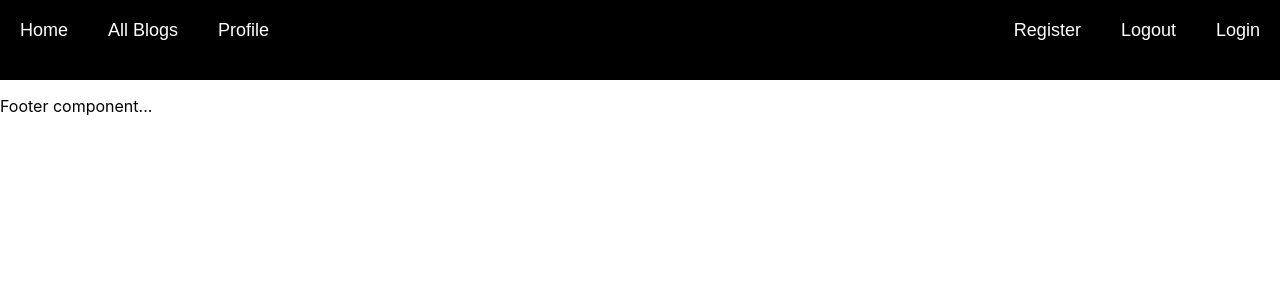
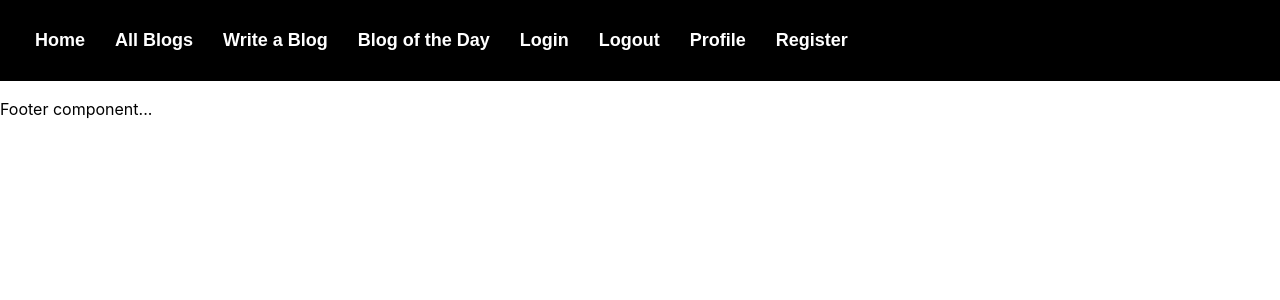
Before and after one commit to anishasharma-web/anisha, a React (Create React App) app: page /register in a window 1280 px wide. Shown: the top 300 px of the page. Built offline with nearby package versions, Linux system fonts and the light colour scheme.

Commit message:
Renu added writer details and comments and css

```diff
--- a/src/components/BlogDetails.js
+++ b/src/components/BlogDetails.js
@@ -1,39 +1,162 @@
-import { useState , useEffect} from "react";
+import { useState, useEffect } from "react";
 import { useParams } from "react-router";
 import '../styles/BlogDetails.css';
-// import { Routes, Route, useParams } from 'react-router-dom';
-
 
 const BlogDetails = () => {
+    const blogParam = useParams();
+    const [blog, setBlog] = useState({});
+    const [comments, setComments] = useState([]);
+    const [writerDetails, setWriterDetails] = useState({}); // State to store writer details
 
-    const blogParam = useParams();
-    const [blog, setBlog] = useState([]);
     useEffect(() => {
+        // Fetch blog details
         fetch(`https://jsonplaceholder.typicode.com/posts/${blogParam.id}`)
             .then((response) => response.json())
             .then((data) => {
                 setBlog(data);
             })
             .catch((error) => {
-                console.error("Error fetching data:", error);
+                console.error("Error fetching blog data:", error);
             });
-    }, []);
+
+        // Fetch comments
+        fetch(`https://jsonplaceholder.typicode.com/comments?postId=${blogParam.id}`)
+            .then((response) => response.json())
+            .then((data) => {
+                setComments(data);
+            })
+            .catch((error) => {
+                console.error("Error fetching comments:", error);
+            });
+
+        // Fetch writer details
+        fetch(`https://jsonplaceholder.typicode.com/users/${blog.userId}`)
+            .then((response) => response.json())
+            .then((data) => {
+                setWriterDetails(data);
+            })
+            .catch((error) => {
+                console.error("Error fetching writer details:", error);
+            });
+    }, [blogParam.id, blog.userId]);
 
     return (
         <div className="blog-details">
-           <h1>Blog Details</h1>
-           <p>Posted By: {}</p>
-           <p>Email:{}</p>
-           <p>{blog.title}</p>
-           <p>{blog.body}{blog.body}{blog.body}{blog.body}{blog.body}{blog.body}{blog.body}{blog.body}{blog.body}{blog.body}</p>
-           <h4>Comments:</h4>
-           <br/><br/><br/><br/><br/><br/><br/><br/><br/><br/><br/><br/><br/>
+            <h1>Blog Details</h1>
+            <p><b>Posted By: </b>{writerDetails.name}</p>
+            <p><b>Email: </b>{writerDetails.email}</p>
+            <p>{blog.title}</p>
+            <p>{blog.body}</p>
+            <h4>Comments:</h4>
+            <ul>
+                {comments.map((comment, index) => (
+                    <li key={index}>
+                        <p><b>Name:</b> {comment.name}</p>
+                        {/* <p>Email: {comment.email}</p> */}
+                        <p><b>Comment:</b> {comment.body}</p>
+                    </li>
+                ))}
+            </ul>
         </div>
     );
-
 };
 
 export default BlogDetails;
+
+
+
+
+// import { useState, useEffect } from "react";
+// import { useParams } from "react-router";
+// import '../styles/BlogDetails.css';
+
+// const BlogDetails = () => {
+//     const blogParam = useParams();
+//     const [blog, setBlog] = useState({});
+//     const [comments, setComments] = useState([]);
+
+//     useEffect(() => {
+//         // Fetch blog details
+//         fetch(`https://jsonplaceholder.typicode.com/posts/${blogParam.id}`)
+//             .then((response) => response.json())
+//             .then((data) => {
+//                 setBlog(data);
+//             })
+//             .catch((error) => {
+//                 console.error("Error fetching blog data:", error);
+//             });
+
+//         // Fetch comments
+//         fetch(`https://jsonplaceholder.typicode.com/comments?postId=${blogParam.id}`)
+//             .then((response) => response.json())
+//             .then((data) => {
+//                 setComments(data);
+//             })
+//             .catch((error) => {
+//                 console.error("Error fetching comments:", error);
+//             });
+//     }, [blogParam.id]);
+
+//     return (
+//         <div className="blog-details">
+//             <h1>Blog Details</h1>
+//             <p>Posted By: {blog.userId}</p>
+//             <p>Email: {blog.email}</p>
+//             <p>{blog.title}</p>
+//             <p>{blog.body}</p>
+//             <h4>Comments:</h4>
+//             <ul>
+//                 {comments.map((comment, index) => (
+//                     <li key={index}>
+//                         <p>Name: {comment.name}</p>
+//                         {/* <p>Email: {comment.email}</p> */}
+//                         <p>Comment: {comment.body}</p>
+//                     </li>
+//                 ))}
+//             </ul>
+//         </div>
+//     );
+// };
+
+// export default BlogDetails;
+
+
+// import { useState , useEffect} from "react";
+// import { useParams } from "react-router";
+// import '../styles/BlogDetails.css';
+
+
+
+// const BlogDetails = () => {
+
+//     const blogParam = useParams();
+//     const [blog, setBlog] = useState([]);
+//     useEffect(() => {
+//         fetch(`https://jsonplaceholder.typicode.com/posts/${blogParam.id}`)
+//             .then((response) => response.json())
+//             .then((data) => {
+//                 setBlog(data);
+//             })
+//             .catch((error) => {
+//                 console.error("Error fetching data:", error);
+//             });
+//     }, []);
+
+//     return (
+//         <div className="blog-details">
+//            <h1>Blog Details</h1>
+//            <p>Posted By: {}</p>
+//            <p>Email:{}</p>
+//            <p>{blog.title}</p>
+//            <p>{blog.body}{blog.body}{blog.body}{blog.body}{blog.body}{blog.body}{blog.body}{blog.body}{blog.body}{blog.body}</p>
+//            <h4>Comments:</h4>
+//            <br/><br/><br/><br/><br/><br/><br/><br/><br/><br/><br/><br/><br/>
+//         </div>
+//     );
+
+// };
+
+// export default BlogDetails;
 
 
 // const BlogDetails = () => {
--- a/src/components/BlogList.js
+++ b/src/components/BlogList.js
@@ -27,7 +27,7 @@ const BlogList = () => {
             <div className="list">
             {
                 allBlogList.map((blog, k) => {
-                    return <p obj={blog} key={k}> <Link to={`/BlogDetails/${blog.id}`} className="blog-details">{blog.title} <br /></Link></p>
+                    return <p obj={blog} key={k}> <Link to={`/BlogDetails/${blog.id}`} className="blog-list">{blog.title} <br /></Link></p>
                     // return <p obj={blog} key={k}> <Link to="BlogDetails">{blog.title} <br /></Link></p>
                 })
             }
--- a/src/components/Home.js
+++ b/src/components/Home.js
@@ -5,8 +5,8 @@ const Home = () => {
     return (
         <div className='home'>
             {/* <h1>Welcome to blog app...</h1> */}
-            <br/><br/><br/><br/><br/><br/><br/><br/><br/><br/><br/><br/><br/><br/>
             <br/><br/><br/><br/><br/><br/><br/><br/><br/><br/>
+            <br/><br/><br/><br/><br/><br/>
         </div>
     );
 };
--- a/src/components/Toolbar.js
+++ b/src/components/Toolbar.js
@@ -7,6 +7,8 @@ const Toolbar = () => {
         <div class='toolbar'>
             <Link to="Home" class='link'>Home</Link>
             <Link to="blog-list" class='link'>All Blogs</Link>
+            <Link to="new-blog" class='link'>Write a Blog</Link>
+            <Link to="random-blog" class='link'>Blog of the Day</Link>
             {/* <Link to="BlogDetails">Blog Details</Link> */}
             <Link to="login" class='right-link'>Login</Link>
             <Link to="logout" class='right-link'>Logout</Link>
--- a/src/styles/BlogDetails.css
+++ b/src/styles/BlogDetails.css
@@ -1,3 +1,4 @@
 .blog-details{
     background-color: blanchedalmond;
+    color: black;
 }
--- a/src/styles/BlogList.css
+++ b/src/styles/BlogList.css
@@ -1,9 +1,15 @@
-.blog-details{
-    /* border: 5px;
-    border-color: black;
-    background-color: aqua; */
-    border: 1px solid black;
-    /* box-sizing: border-box; */
-    padding: 10px;
-    width: 100%;
+.list {
+    /* background-color: black;  */
+    color: black;
+    padding: 15px;
 }
+
+.blog-list {
+    color: black;
+    text-decoration: none;
+}
+
+.blog-list:hover {
+    text-decoration: underline;
+    color: blueviolet;
+}
--- a/src/styles/Home.css
+++ b/src/styles/Home.css
@@ -1,11 +1,18 @@
-.home{
+.home {
+    background-image: url('http://www.hdcarwallpapers.com/walls/2014_mercedes_benz_cls_63_amg-wide.jpg'); /* Replace 'path/to/mercedes-car-image.jpg' with the actual path to your image */
+    background-size: cover;
+    background-position: center;
+    height: 100vh; /* Set the height to fill the viewport */
+
+}
+
+/* .home{
     background: url('https://wallpapercave.com/dwp2x/F14VU0L.jpg');
     background-repeat: no-repeat;
     background-size: auto;
-    /* background-color: yellow; */
 }
 
 h1{
     padding: 0ch;
     color: blue;
-}
+} */
--- a/src/styles/Toolbar.css
+++ b/src/styles/Toolbar.css
@@ -1,4 +1,35 @@
-.toolbar{
+
+
+.toolbar {
+    background-color: black; /* Black navigation bar background color */
+    display: flex;
+    /* justify-content: space-between; */
+    /* justify-content: center; */
+    align-items: center;
+    padding: 30px 20px;
+    font-size: large;
+    border-bottom: 2px solid white;
+    font-family: sans-serif;
+}
+
+.link {
+    color: white; /* Text color for regular links */
+    text-decoration: none;
+    margin: 0 15px;
+    font-weight: bold;
+    float:left;
+}
+
+.right-link {
+    color: white; /* Text color for right-aligned links */
+    text-decoration: none;
+    margin: 0 15px;
+    font-weight: bold;
+    float: right;
+}
+
+
+/* .toolbar{
     position: relative;
     background-color: black;
     height: 80px;
@@ -13,8 +44,7 @@
     padding: 20px;
     color: white;
     text-decoration: none;
-    /* text-align: center; */
-    /* justify-content: center; */
+
 }
 
 .right-link{
@@ -22,5 +52,5 @@
     float: right;
     color: white;
     text-decoration: none;
-    /* text-align: center; */
-}
+
+} */
```
Also changed, not shown: src/components/NewBlog.js (+10 -0 lines), src/components/ReandomBlog.js (added).
